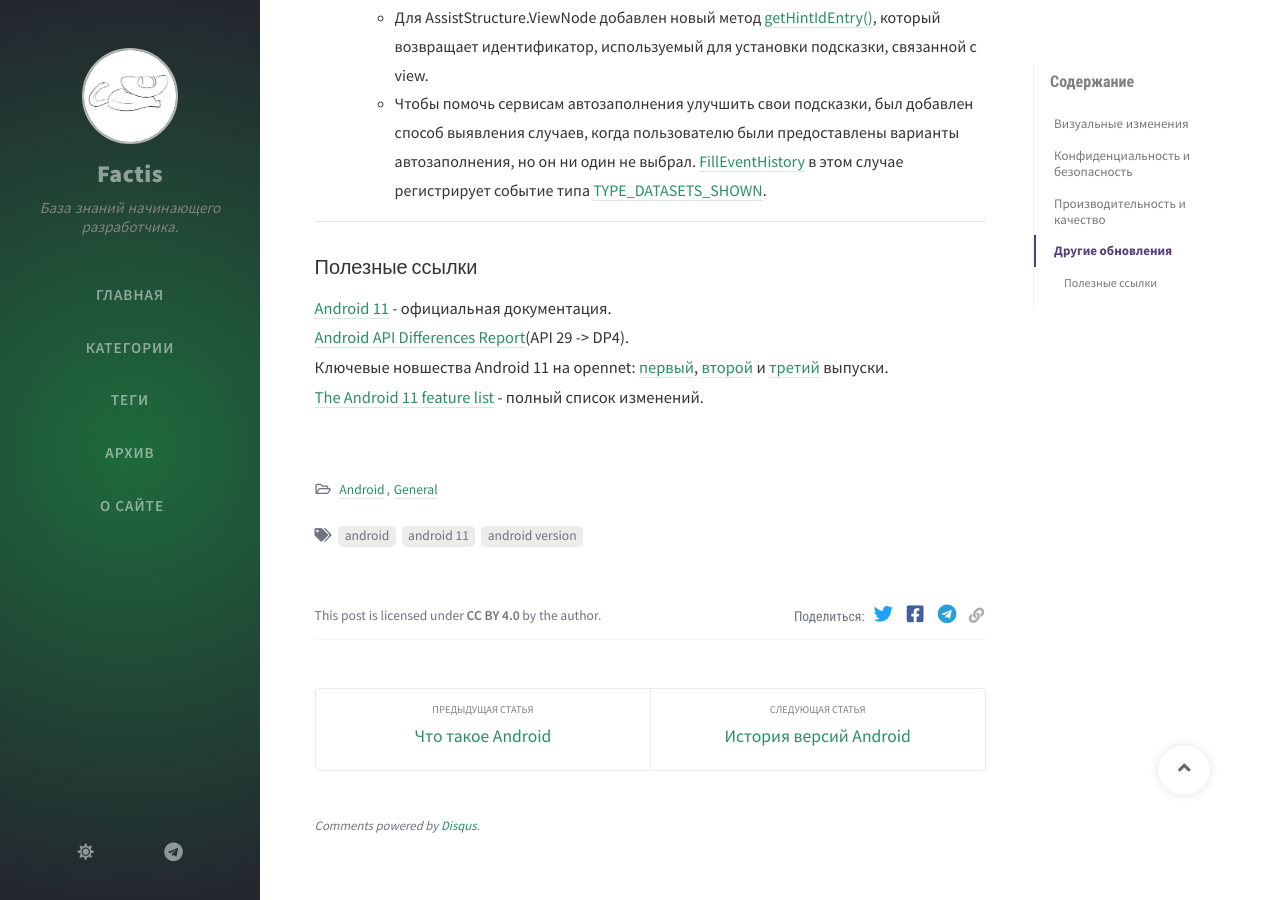
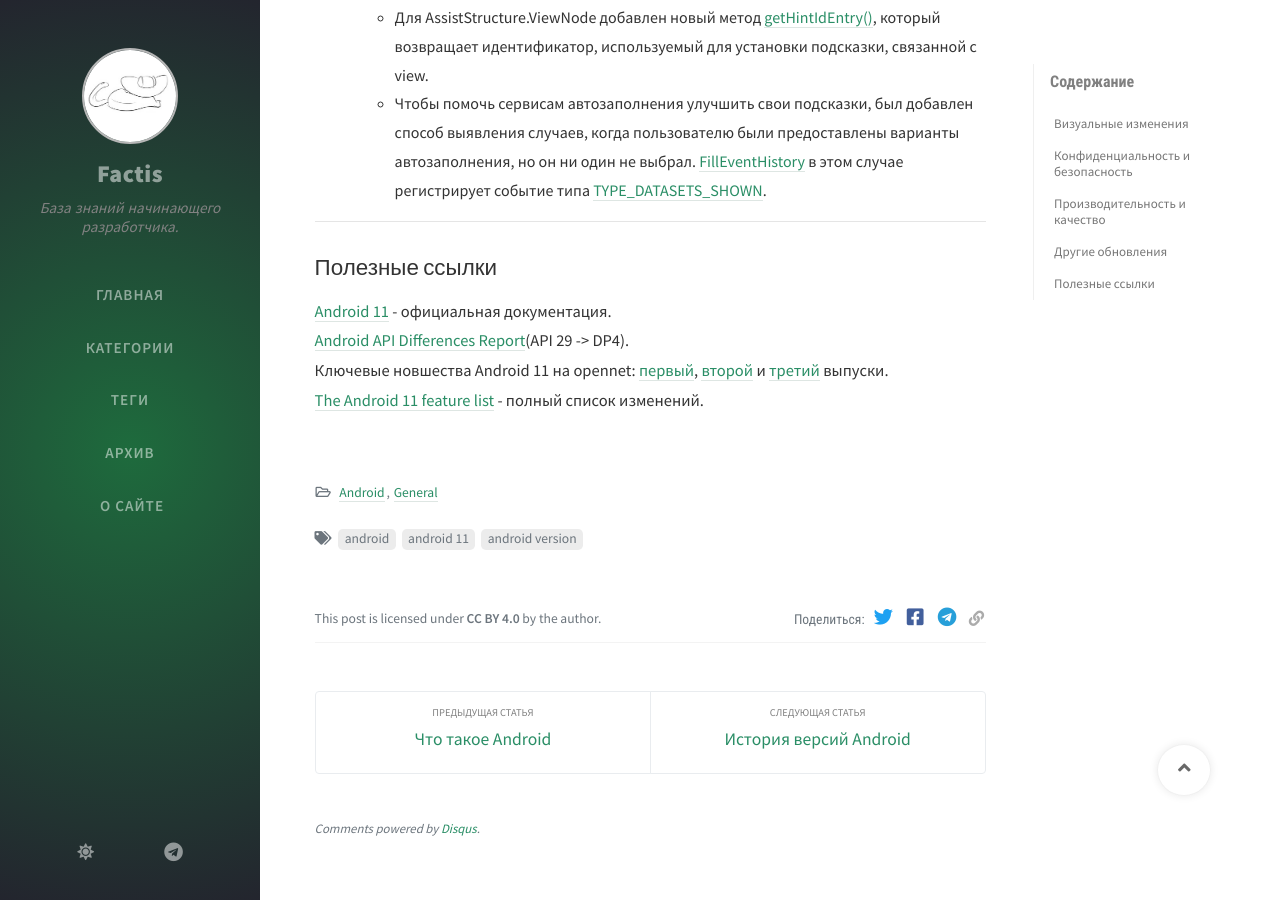
Before and after one commit to Bimlibik/bimlibik.github.io, a Jekyll site: the page built from _posts/android/2020-05-18-android-11.md, in a window 1280 px wide and 900 px high, scrolled down 3673 px. Built offline with Jekyll 4.4.1, drawn with Linux system fonts in a browser that asks for light colours; nearby versions of some CDN libraries; comment, search, counter and statistics services are not loaded.

Commit message:
Update: изменён тип заголовка.

```diff
--- a/_posts/android/2020-05-18-android-11.md
+++ b/_posts/android/2020-05-18-android-11.md
@@ -104,7 +104,7 @@ tags: [android, android 11, android version]
 
 ***
 
-### Полезные ссылки
+## Полезные ссылки
 [Android 11][1-ref-doc] - официальная документация.
 [Android API Differences Report][2-ref-diff](API 29 -> DP4).
 Ключевые новшества Android 11 на opennet: [первый][3-ref-open1], [второй][4-ref-open2] и [третий][5-ref-open3] выпуски.
```
